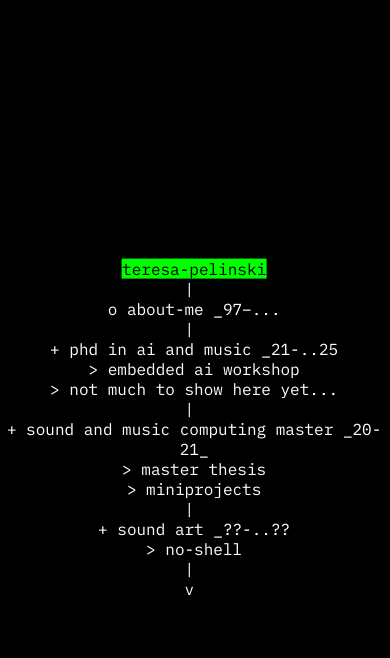
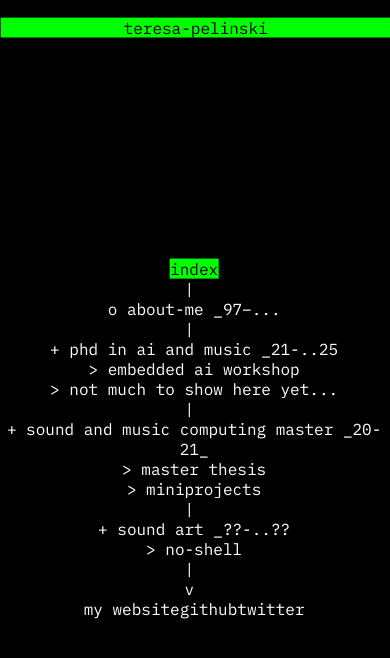
Before and after one commit to pelinski/teresapelinski, a React (Vite) app: page /about-me in a window 390 px wide. Shown: the top 658 px of the page. Built offline with nearby package versions, Linux system fonts and the light colour scheme.

Commit message:
cool nav for mobile

```diff
--- a/src/App.scss
+++ b/src/App.scss
@@ -25,6 +25,11 @@ $tgreen: rgb(0, 255, 0);
 	}
 }
 
+@mixin green-title {
+	background-color: $tgreen;
+	text-align: center;
+	color: black;
+}
 // styles
 * {
 	color: white;
@@ -65,6 +70,9 @@ nav {
 		height: 100vh;
 
 		left: 0;
+		.bottom {
+		}
+
 		// background: black;
 	}
 	@media (min-width: $ipad) {
@@ -72,6 +80,11 @@ nav {
 		display: inline-block;
 		z-index: 100;
 		width: 25vw;
+		.bottom {
+			background: black;
+			position: absolute;
+			bottom: 5vh;
+		}
 	}
 	// center text in column
 	// display: flex;
@@ -90,9 +103,7 @@ nav {
 	}
 
 	.title {
-		background-color: $tgreen;
-		text-align: center;
-		color: black;
+		@include green-title();
 	}
 
 	.leave {
@@ -104,26 +115,25 @@ nav {
 			flex-direction: row;
 		}
 	}
-	.bottom {
-		background: black;
-		position: absolute;
-		bottom: 5vh;
-	}
-	@media (max-width: $ipad) {
-		.leave.hide,
-		.bottom.hide {
-			display: none;
-		}
-		.bottom {
-			display: block;
-			width: 100vw;
-		}
-	}
 }
 main {
 	display: flex;
 	flex-wrap: wrap;
 	width: 300vw;
+	@media (max-width: $ipad) {
+		.go-home {
+			text-align: center;
+			position: fixed;
+			top: 2vh;
+			width: 100vw;
+			@include green-title();
+		}
+	}
+	@media (min-width: $ipad) {
+		.go-home {
+			display: none;
+		}
+	}
 	.screen {
 		margin: 0;
 		padding: 0;
@@ -136,9 +146,7 @@ main {
 
 		height: 100vh;
 		width: 100vw;
-		@media (max-width: $ipad) {
-			// font-size: 0.7rem;
-		}
+
 		@media (min-width: $ipad) {
 			.content {
 				padding-left: 25vw;
--- a/src/components/Nav.tsx
+++ b/src/components/Nav.tsx
@@ -17,7 +17,7 @@ export const Nav: React.FC<{ className: string }> = ({ className }) => {
 				className={`${showNav ? '' : ' hide'}`}
 				id={
 					<a className={'title'} onClick={scrollHandler('title')}>
-						teresa-pelinski
+						{!isMobile ? 'teresa-pelinski' : 'index'}
 					</a>
 				}
 			>
--- a/src/pages/PageWrapper.tsx
+++ b/src/pages/PageWrapper.tsx
@@ -1,10 +1,14 @@
 import React, { useEffect, useState } from 'react'
 import { useNavigate, useLocation } from 'react-router-dom'
-import { NoshellPage } from './Noshell.page'
 import { Title } from '../components/Title'
 import { Nav } from '../components/Nav'
 
 export const PageWrapper: React.FC<{ screen: string }> = ({ screen }): JSX.Element => {
+	const navigate = useNavigate()
+	const scrollHandler = (scrollTo: string) => (): void => {
+		navigate(`/${scrollTo === 'title' ? '' : scrollTo}`, { replace: true })
+		return document.getElementById(scrollTo)?.scrollIntoView({ behavior: 'smooth', block: 'end' })
+	}
 	// smooth scroll to screen when loading component
 	useEffect(() => {
 		document.getElementById(screen)?.scrollIntoView({ behavior: 'smooth', block: 'end' })
@@ -20,6 +24,9 @@ export const PageWrapper: React.FC<{ screen: string }> = ({ screen }): JSX.Eleme
 						<Title />
 					</div>
 				</div>
+				<a className='nav-mobile go-home' onClick={scrollHandler('title')}>
+					teresa-pelinski
+				</a>
 				<div className='screen' id='about-me'>
 					<div className='content'>hi this is about me</div>
 				</div>
```
